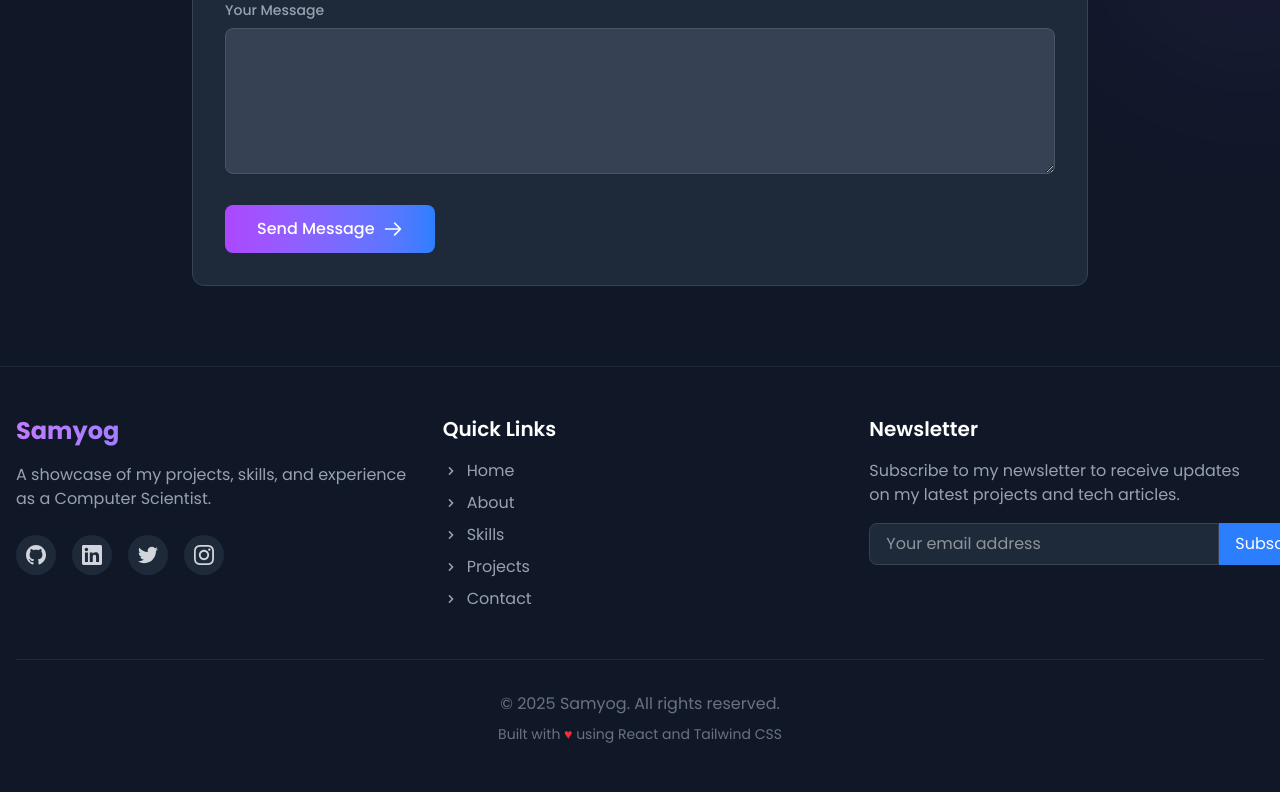
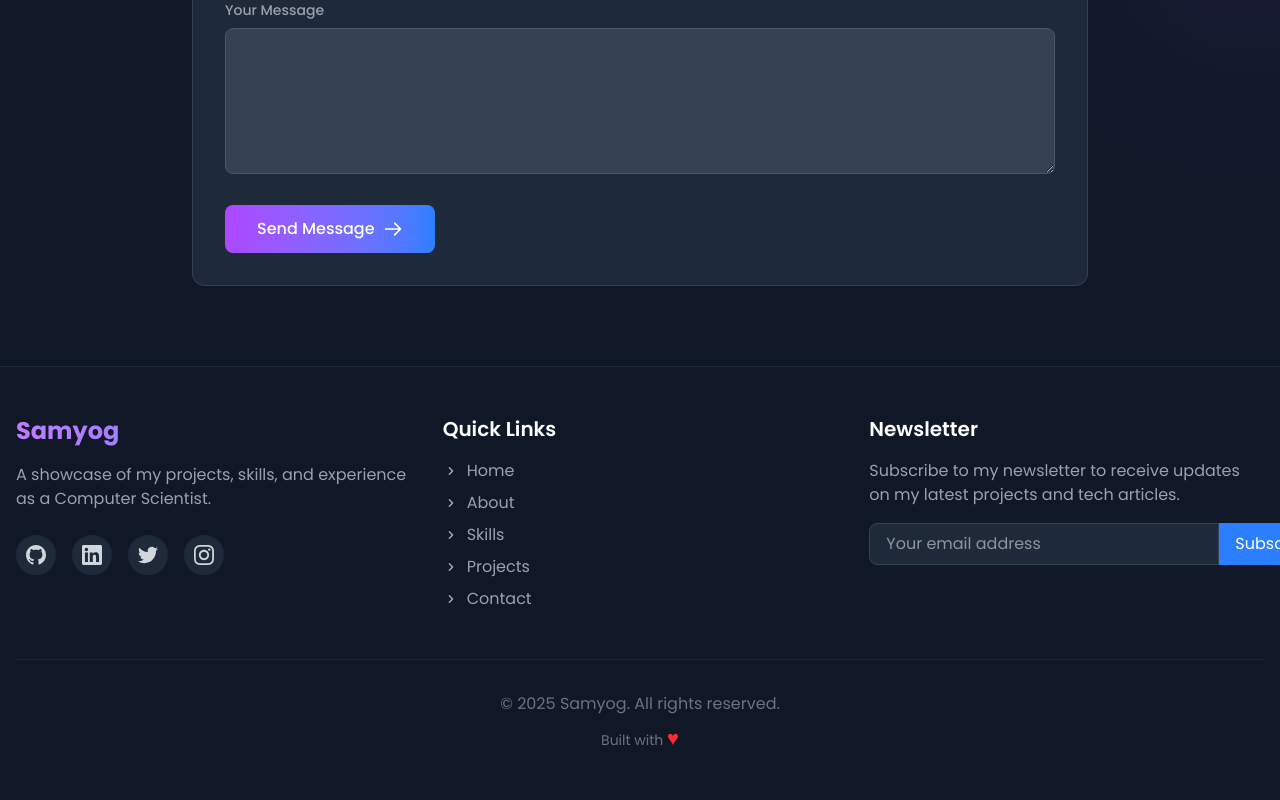
Before and after one commit to Iam-samyog/samyog, a React (Vite) app: page / in a window 1280 px wide. Shown: the part 4468-5268 px from the top of the page. Built offline with nearby package versions, Linux system fonts and the light colour scheme.

Commit message:
Added everything to the project

```diff
--- a/src/components/Footer.jsx
+++ b/src/components/Footer.jsx
@@ -142,7 +142,7 @@ const Footer = () => {
         >
           <p>&copy; {currentYear} Samyog. All rights reserved.</p>
           <p className="mt-2 text-sm">
-            Built with <span className="text-red-500">♥</span> using React and Tailwind CSS
+            Built with <span className="text-red-500 text-xl">♥</span>
           </p>
         </motion.div>
       </div>
```
